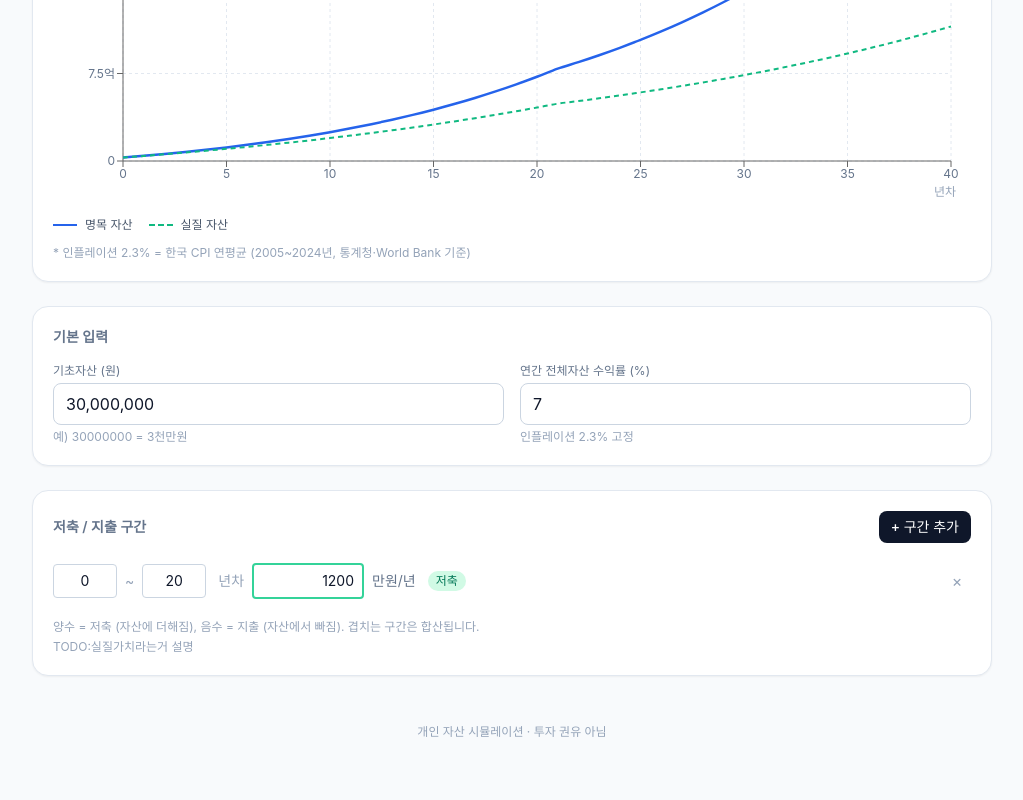
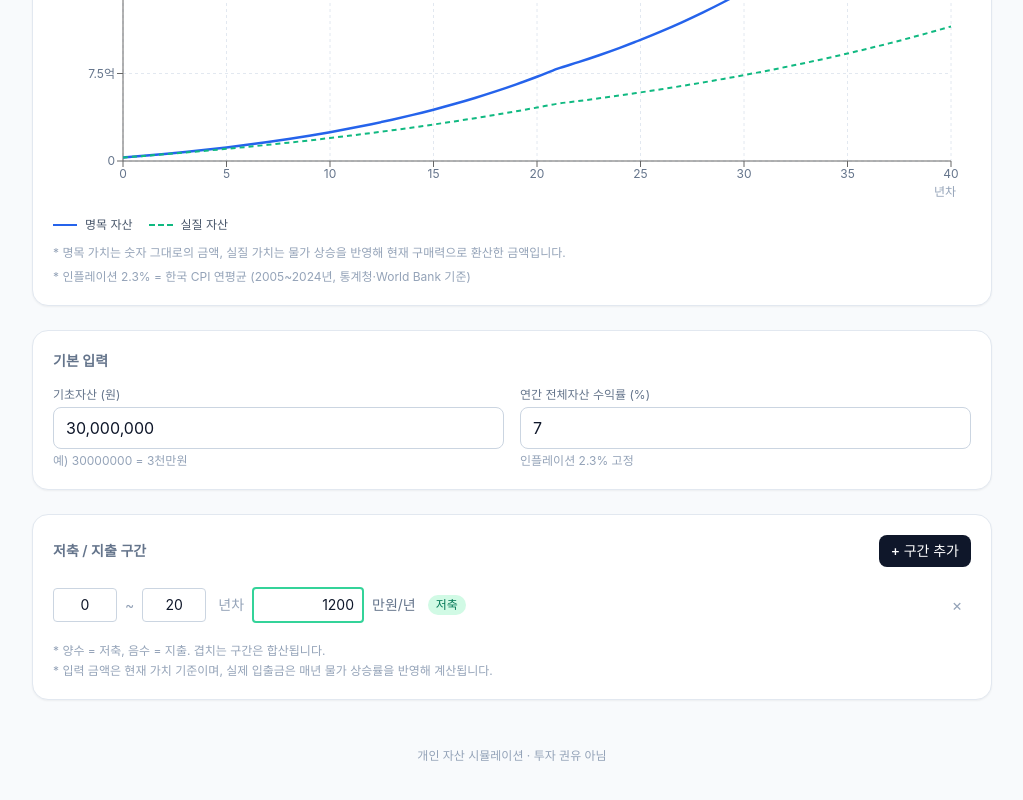
Before and after one commit to JSkutor/fire-simulator, a React (Vite) app: page / in a window 1280 px wide. Shown: the part 682-1482 px from the top of the page, without its empty margins (128-1151 px from the left). Built offline with nearby package versions, Linux system fonts and the light colour scheme.

Commit message:
add detailed description

```diff
--- a/src/components/PeriodTable.jsx
+++ b/src/components/PeriodTable.jsx
@@ -48,10 +48,12 @@ export default function PeriodTable({ periods, setPeriods }) {
         </div>
       )}
       <p className="text-xs text-slate-400 mt-3">
-        양수 = 저축 (자산에 더해짐), 음수 = 지출 (자산에서 빠짐). 겹치는 구간은
-        합산됩니다.
+        * 양수 = 저축, 음수 = 지출. 겹치는 구간은 합산됩니다.
       </p>
-      <p className="text-xs text-slate-400 mt-1">TODO:실질가치라는거 설명</p>
+      <p className="text-xs text-slate-400 mt-1">
+        * 입력 금액은 현재 가치 기준이며, 실제 입출금은 매년 물가 상승률을
+        반영해 계산됩니다.
+      </p>
     </div>
   );
 }
--- a/src/components/WealthChart.jsx
+++ b/src/components/WealthChart.jsx
@@ -227,6 +227,10 @@ export default function WealthChart({
       </div>
 
       <p className="text-xs text-slate-400 mt-3">
+        * 명목 가치는 숫자 그대로의 금액, 실질 가치는 물가 상승을 반영해 현재
+        구매력으로 환산한 금액입니다.
+      </p>
+      <p className="text-xs text-slate-400 mt-2">
         * 인플레이션 2.3% = 한국 CPI 연평균 (2005~2024년, 통계청·World Bank
         기준)
       </p>
```
